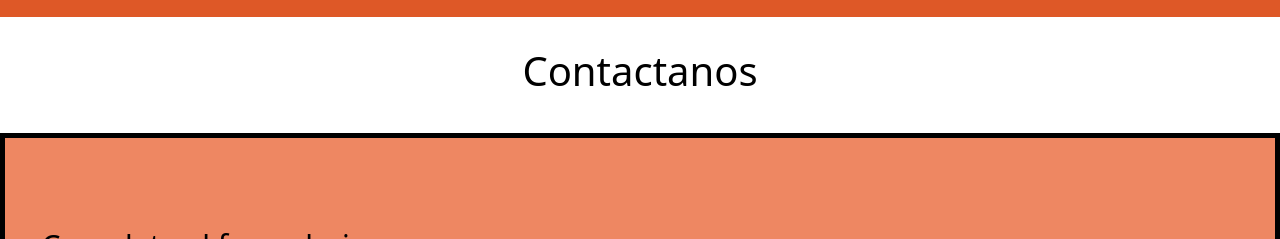
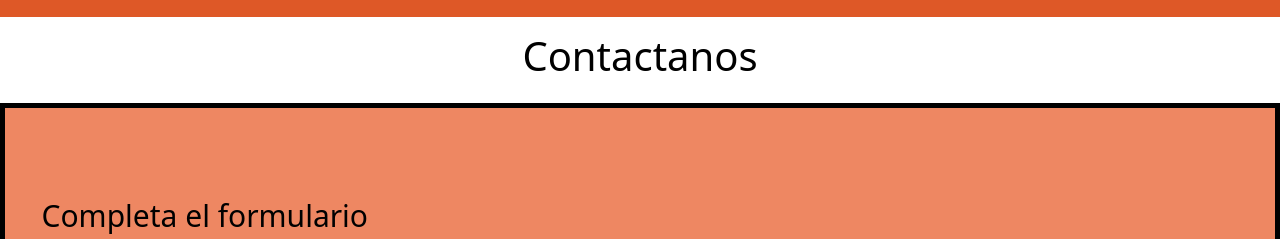
Before and after one commit to ezecataneo/cardetail, a website: page pages/contacto.html in a window 1280 px wide. Shown: the part 193-432 px from the top of the page. Drawn offline with nearby package versions, Linux system fonts and the light colour scheme.

Commit message:
se utilizo el @extend en una class

```diff
--- a/scss/layout/_contacto.scss
+++ b/scss/layout/_contacto.scss
@@ -1,9 +1,5 @@
 .titulo_contacto {
-    color: #000000;
-    font-size: 30px;
-    background-color: #ffffff;
-    text-align: center;
-    padding: 30px;
+    @extend.section_one_index
 }
 
 .caja_form_contacto {
```
Also changed, not shown: css/style.css, 1 other file.
